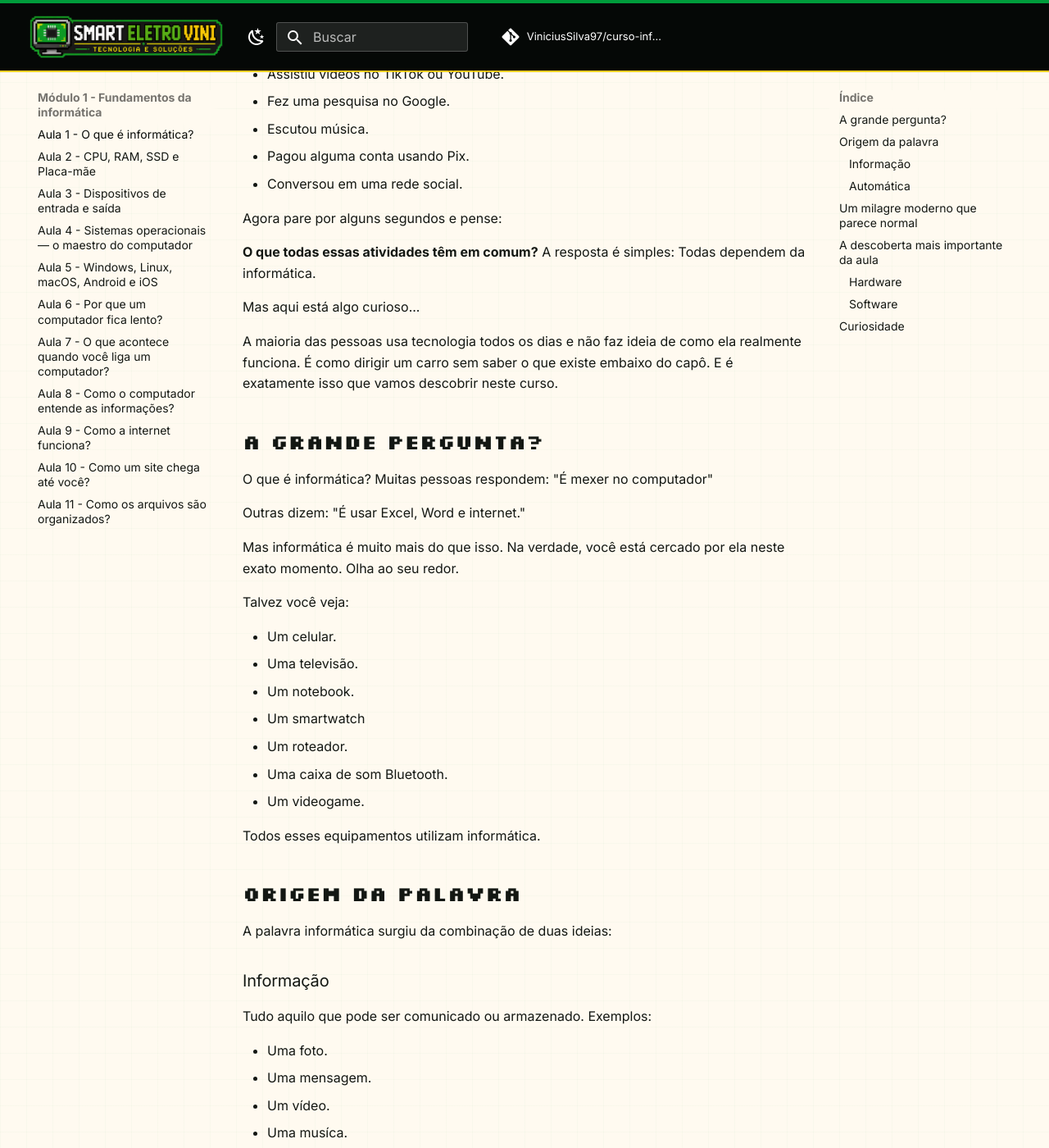
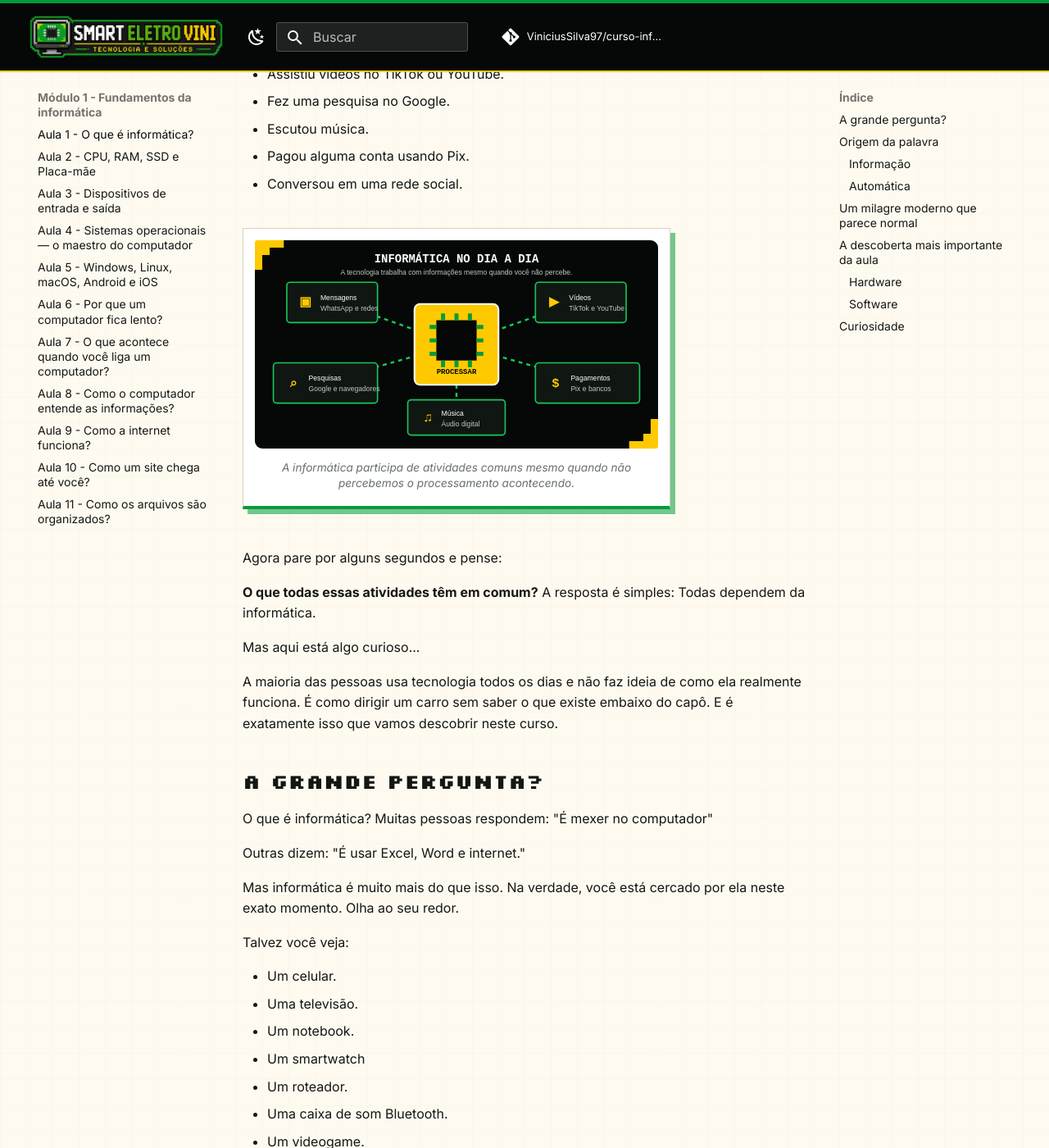
Before and after one commit to ViniciusSilva97/curso-informatica, an MkDocs documentation site: the page built from docs/modulo-1/aula-1-o-que-e-informatica.md, in a window 1280 px wide and 1400 px high, scrolled down 508 px. Shown: the whole window at 82% size. Built offline with MkDocs 1.6.1 and Material for MkDocs 9.7.7, drawn with Linux system fonts in a browser that asks for light colours; comment, search, counter and statistics services are not loaded; some of the changed text lies outside the part shown.

Commit message:
Adiciona figuras didáticas à Aula 1
Integra quatro diagramas educacionais com versões próprias para desktop e mobile, legendas acessíveis e estilos reutilizáveis para as próximas aulas.

```diff
--- a/docs/modulo-1/aula-1-o-que-e-informatica.md
+++ b/docs/modulo-1/aula-1-o-que-e-informatica.md
@@ -14,6 +14,14 @@ Provavelmente você:
 - Escutou música.
 - Pagou alguma conta usando Pix.
 - Conversou em uma rede social.
+
+<figure class="sev-learning-figure">
+  <picture>
+    <source media="(max-width: 700px)" srcset="../../assets/aulas/modulo-1/aula-1/informatica-no-cotidiano-mobile.svg">
+    <img src="../../assets/aulas/modulo-1/aula-1/informatica-no-cotidiano.svg" alt="Diagrama que conecta mensagens, vídeos, pesquisas, pagamentos e música ao processamento de informações." loading="lazy">
+  </picture>
+  <figcaption>A informática participa de atividades comuns mesmo quando não percebemos o processamento acontecendo.</figcaption>
+</figure>
 
 Agora pare por alguns segundos e pense:
 
@@ -70,6 +78,14 @@ A ciência reponsável por armazenar, processar e transmitir informações autom
 Em linguagem simples:
 **Informática é a área que permite que máquinas trabalhem com informações.**
 
+<figure class="sev-learning-figure">
+  <picture>
+    <source media="(max-width: 700px)" srcset="../../assets/aulas/modulo-1/aula-1/origem-informatica-mobile.svg">
+    <img src="../../assets/aulas/modulo-1/aula-1/origem-informatica.svg" alt="Informação somada a automática forma informática: máquinas trabalhando com informações." loading="lazy">
+  </picture>
+  <figcaption>A palavra resume a ideia central da área: tratar informações com ajuda de máquinas.</figcaption>
+</figure>
+
 ## Um milagre moderno que parece normal
 Imagina a seguinte situação.
 Você tira uma foto e envia para um amigo.
@@ -84,6 +100,14 @@ Mas o que acontence nos bastidores?
 5. Servidores processam as informações.
 6. Outro celular recebe os dados.
 7. Seu amigo visualizou a foto.
+
+<figure class="sev-learning-figure">
+  <picture>
+    <source media="(max-width: 700px)" srcset="../../assets/aulas/modulo-1/aula-1/caminho-da-foto-mobile.svg">
+    <img src="../../assets/aulas/modulo-1/aula-1/caminho-da-foto.svg" alt="Fluxo em oito etapas mostrando uma foto sendo registrada, transformada em dados, enviada pela internet, processada e exibida em outro celular." loading="lazy">
+  </picture>
+  <figcaption>O envio parece instantâneo, mas depende de uma sequência coordenada de dispositivos, programas, redes e servidores.</figcaption>
+</figure>
 
 Tudo isso acontence em poucos segundos.
 Milhões de operações são realizadas.
@@ -121,6 +145,14 @@ Exemplos:
 
 O software representa a inteligência que faz o hardware funcionar.
 
+<figure class="sev-learning-figure">
+  <picture>
+    <source media="(max-width: 700px)" srcset="../../assets/aulas/modulo-1/aula-1/hardware-e-software-mobile.svg">
+    <img src="../../assets/aulas/modulo-1/aula-1/hardware-e-software.svg" alt="Comparação entre hardware, a parte física que pode ser tocada, e software, os programas e instruções usados pelo computador." loading="lazy">
+  </picture>
+  <figcaption>Hardware e software têm funções diferentes, mas trabalham juntos em todo sistema computacional.</figcaption>
+</figure>
+
 ## Curiosidade
 O smartphone que está no seu bolso possui mais capacidade de processamento do que os computadores utiliziados na missão da Apollo 11 que levou o ser humano à Lua.
 Mesmo assim, a maioria das pessoas utiliza apenas uma pequena parte do potencial da tecnologia que possui.
--- a/docs/stylesheets/extra.css
+++ b/docs/stylesheets/extra.css
@@ -184,6 +184,42 @@ body {
   box-shadow: 0 6px 20px rgba(5, 8, 6, .08);
 }
 
+.md-typeset .sev-learning-figure {
+  margin: 2rem 0 2.35rem;
+  padding: .7rem;
+  border: 1px solid var(--sev-border);
+  border-bottom: 4px solid var(--sev-green);
+  background: var(--sev-white);
+  box-shadow: 6px 6px 0 color-mix(in srgb, var(--sev-green), transparent 45%);
+}
+
+.md-typeset .sev-learning-figure img {
+  display: block;
+  width: 100%;
+  height: auto;
+  margin: 0;
+  border-radius: 3px;
+}
+
+.md-typeset .sev-learning-figure figcaption {
+  margin: .7rem .3rem .15rem;
+  color: var(--sev-muted);
+  font-size: .68rem;
+  line-height: 1.45;
+  text-align: center;
+}
+
+[data-md-color-scheme="sev-dark"] .md-typeset .sev-learning-figure {
+  border-color: #465349;
+  border-bottom-color: var(--sev-green-light);
+  background: #111813;
+  box-shadow: 6px 6px 0 rgba(41, 212, 99, .35);
+}
+
+[data-md-color-scheme="sev-dark"] .md-typeset .sev-learning-figure figcaption {
+  color: #c7d0c9;
+}
+
 [data-md-color-scheme="sev-dark"] .md-nav,
 [data-md-color-scheme="sev-dark"] .md-nav__link,
 [data-md-color-scheme="sev-dark"] .md-typeset,
@@ -1497,6 +1533,23 @@ body {
     min-width: 0;
     max-width: 100%;
     overflow-wrap: anywhere;
+  }
+
+  .md-typeset .sev-learning-figure {
+    margin: 1.35rem 0 1.7rem;
+    padding: .3rem;
+    border-bottom-width: 3px;
+    box-shadow: 3px 3px 0 color-mix(in srgb, var(--sev-green), transparent 45%);
+  }
+
+  .md-typeset .sev-learning-figure figcaption {
+    margin: .55rem .35rem .25rem;
+    font-size: .62rem;
+    line-height: 1.4;
+  }
+
+  [data-md-color-scheme="sev-dark"] .md-typeset .sev-learning-figure {
+    box-shadow: 3px 3px 0 rgba(41, 212, 99, .35);
   }
 
   .sev-hero {
```
Also changed, not shown: docs/assets/aulas/modulo-1/aula-1/caminho-da-foto-mobile.svg (added), docs/assets/aulas/modulo-1/aula-1/caminho-da-foto.svg (added), docs/assets/aulas/modulo-1/aula-1/hardware-e-software-mobile.svg (added), docs/assets/aulas/modulo-1/aula-1/hardware-e-software.svg (added), docs/assets/aulas/modulo-1/aula-1/informatica-no-cotidiano-mobile.svg (added), docs/assets/aulas/modulo-1/aula-1/informatica-no-cotidiano.svg (added), docs/assets/aulas/modulo-1/aula-1/origem-informatica-mobile.svg (added), docs/assets/aulas/modulo-1/aula-1/origem-informatica.svg (added).
